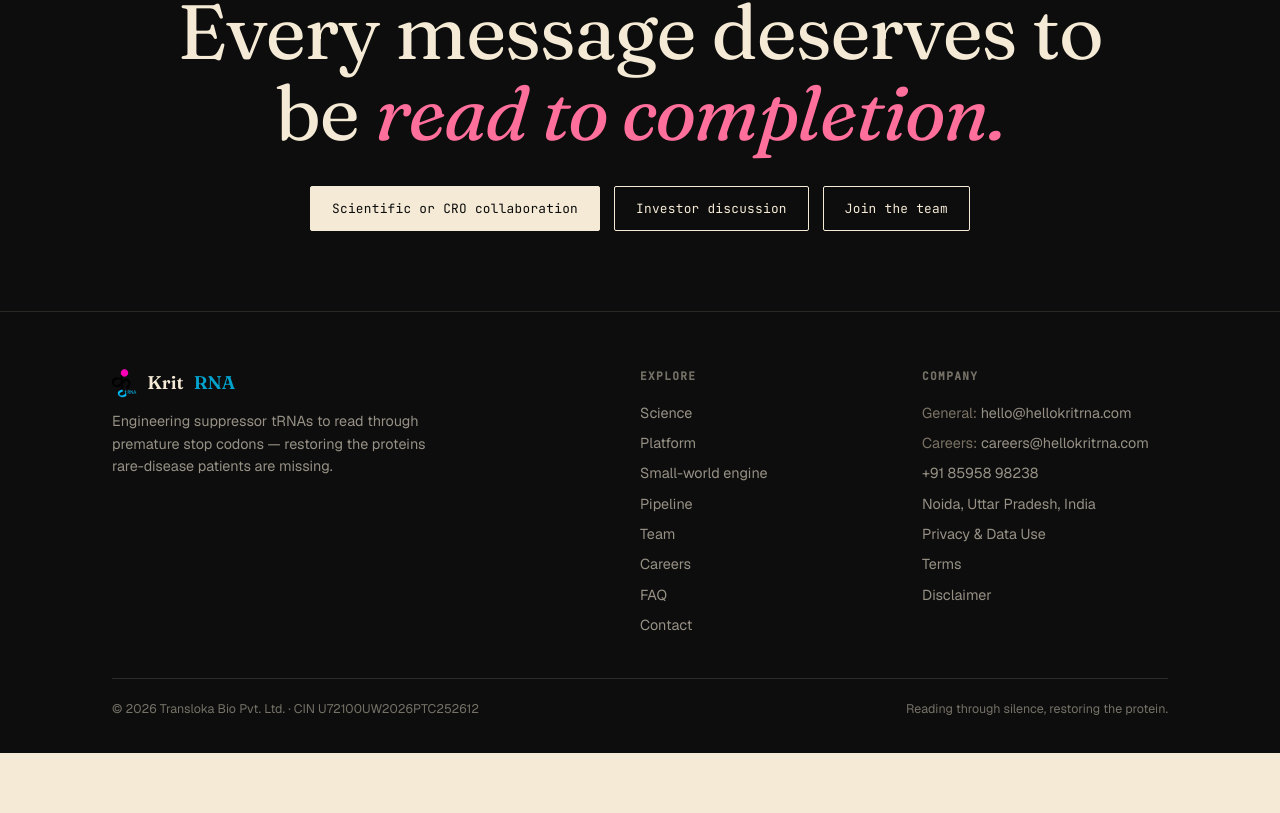
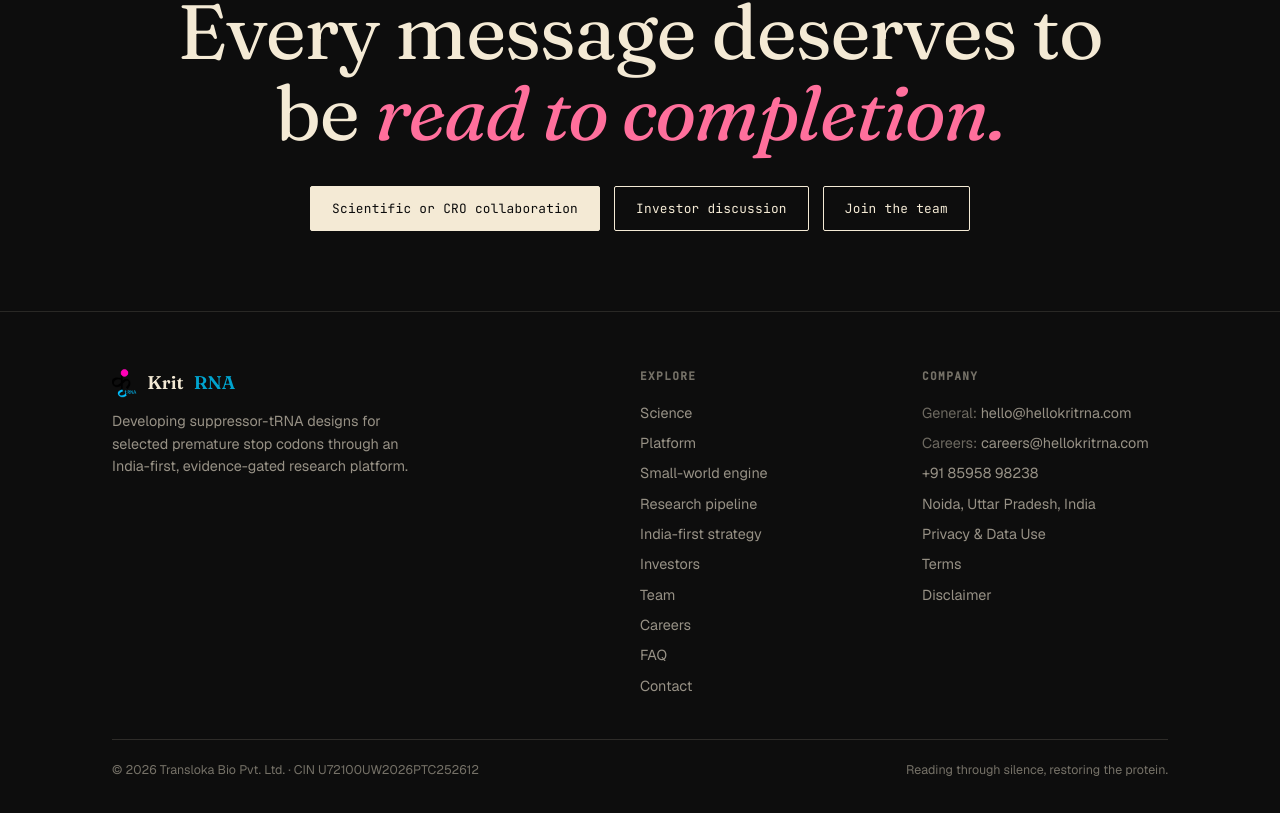
Before and after one commit to transloka786/trasnloka-website, a Next.js app: page / in a window 1280 px wide. Shown: the part 4347-5160 px from the top of the page. Before the commit the page ends 5100 px from the top, so only its background shows below. Built offline with nearby package versions, Linux system fonts and the light colour scheme.

Commit message:
Expand footer for Batch 2 architecture

```diff
--- a/src/components/Footer.tsx
+++ b/src/components/Footer.tsx
@@ -1,11 +1,17 @@
 import Link from 'next/link';
-import { SITE, NAV } from '@/lib/content';
+import { SITE } from '@/lib/content';
 
 const EXPLORE = [
   { href: '/science', label: 'Science' },
   { href: '/platform', label: 'Platform' },
   { href: '/small-world', label: 'Small-world engine' },
-  ...NAV.filter((item) => item.href !== '/platform'),
+  { href: '/pipeline', label: 'Research pipeline' },
+  { href: '/india', label: 'India-first strategy' },
+  { href: '/investors', label: 'Investors' },
+  { href: '/team', label: 'Team' },
+  { href: '/careers', label: 'Careers' },
+  { href: '/faq', label: 'FAQ' },
+  { href: '/contact', label: 'Contact' },
 ];
 
 export default function Footer() {
@@ -15,17 +21,14 @@ export default function Footer() {
         <div className="foot-grid">
           <div>
             <div className="foot-brand"><img src="/logo.png" alt="" /> Krit<span style={{ color: 'var(--cyan)' }}>RNA</span></div>
-            <p style={{ maxWidth: '34ch' }}>Engineering suppressor tRNAs to read through premature stop codons — restoring the proteins rare-disease patients are missing.</p>
+            <p style={{ maxWidth: '34ch' }}>Developing suppressor-tRNA designs for selected premature stop codons through an India-first, evidence-gated research platform.</p>
           </div>
-          <div>
-            <h4>Explore</h4>
-            <ul>{EXPLORE.map((item) => <li key={item.href}><Link href={item.href}>{item.label}</Link></li>)}</ul>
-          </div>
+          <div><h4>Explore</h4><ul>{EXPLORE.map((item) => <li key={item.href}><Link href={item.href}>{item.label}</Link></li>)}</ul></div>
           <div>
             <h4>Company</h4>
             <ul>
-              <li><span style={{ color: 'var(--ink-mute)' }}>General: </span><a href={`mailto:${SITE.email}`}>{SITE.email}</a></li>
-              <li><span style={{ color: 'var(--ink-mute)' }}>Careers: </span><a href={`mailto:${SITE.careersEmail}`}>{SITE.careersEmail}</a></li>
+              <li><span style={{ color: 'rgba(244,234,213,.42)' }}>General: </span><a href={`mailto:${SITE.email}`}>{SITE.email}</a></li>
+              <li><span style={{ color: 'rgba(244,234,213,.42)' }}>Careers: </span><a href={`mailto:${SITE.careersEmail}`}>{SITE.careersEmail}</a></li>
               <li>{SITE.phone}</li>
               <li>{SITE.location}</li>
               <li><Link href="/privacy">Privacy & Data Use</Link></li>
@@ -34,10 +37,7 @@ export default function Footer() {
             </ul>
           </div>
         </div>
-        <div className="foot-bar">
-          <span>© {new Date().getFullYear()} {SITE.legal} · CIN {SITE.cin}</span>
-          <span>{SITE.tagline}</span>
-        </div>
+        <div className="foot-bar"><span>© {new Date().getFullYear()} {SITE.legal} · CIN {SITE.cin}</span><span>{SITE.tagline}</span></div>
       </div>
     </footer>
   );
```
